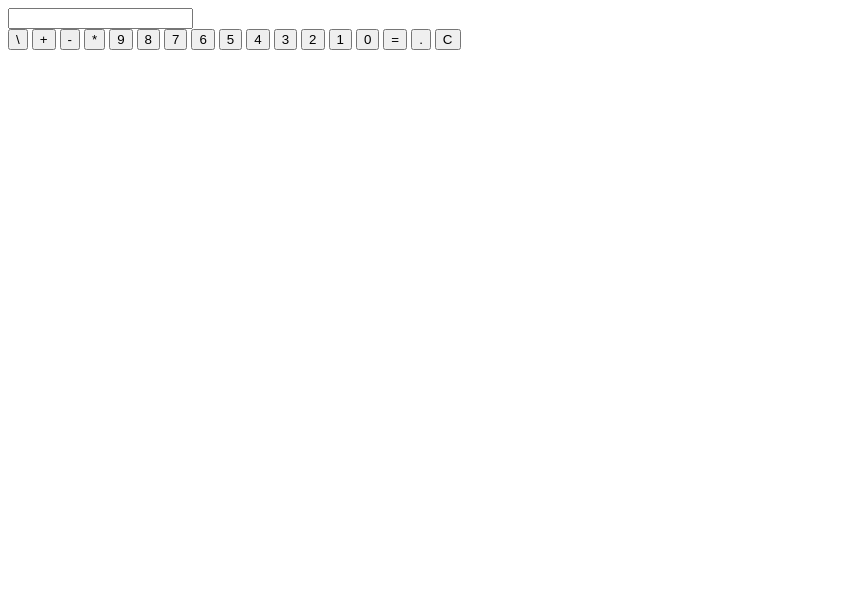
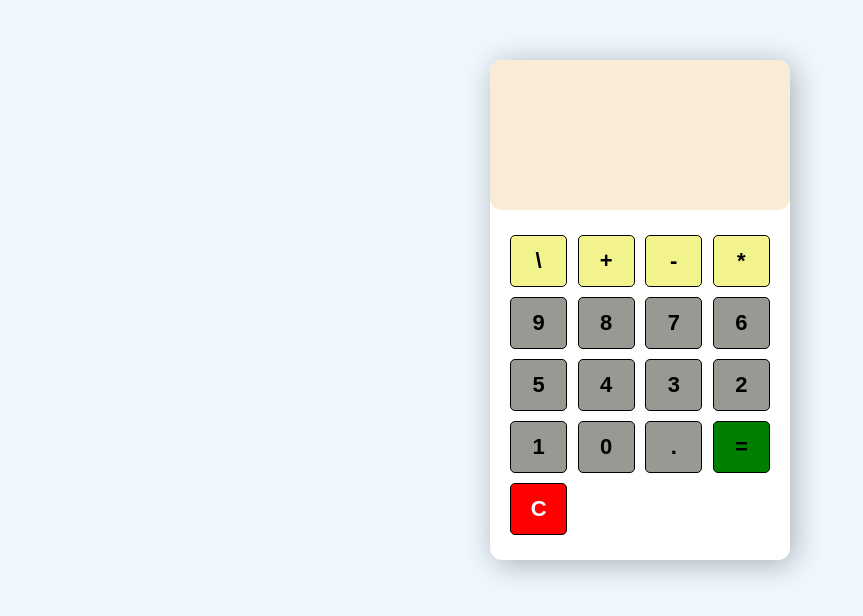
Before and after one commit to kundangupt/Calculator--App, a plain HTML site: page index.Html in a window 1280 px wide. Shown: the whole page, without its empty margins (0-863 px from the left). Drawn offline with Linux system fonts and the light colour scheme.

Commit message:
javascript: updated

```diff
--- a/Calculator.js
+++ b/Calculator.js
@@ -0,0 +1,16 @@
+(function(){
+        let  Screen = document.querySelector('.screen');
+        let  buttons = document.querySelectorAll('.btn');
+        let  Equal = document.querySelector('.btn-equal');
+        let  Clear = document.querySelector('btn-clear');
+
+
+    buttons.forEach(function (button) {
+        button.addEventListener('click', function(e){
+            let value = e.target.dataset.num;
+             Screen.Value += value;
+    });
+
+});
+
+})();
--- a/Styles.css
+++ b/Styles.css
@@ -1,7 +1,7 @@
 *{
     margin :0;
-    padding : 0 ;
     box-sizing: border-box;
+    padding: auto;
 }
 
 body{
@@ -10,12 +10,67 @@ body{
     display: flex;
     justify-content: center;
     align-items:  center;
+    margin-top: 60px;
+
 }
 
 .Calculator {
    width: 300px;
    height: 500px;
    box-shadow: 4px 4px 30px  rgba(0,0,0, 0.3);
+   border-radius: 12px;
+   background-color: white;
+   overflow: hidden;
+}
 
+form input{
+    width: 100%;
+    height: 150px;
+    border: none;
+    border-radius: 12px;
+    font-size: 2rem;
+    padding: 1rem;
+    color:rgb(13, 14, 14);
+    background-color: antiquewhite;
+    text-align: right;
+    /* pointer-events:none; */
+}
+button {
+    flex : 0 0 22%;
+    margin: 5px 0px;
+    border:1px solid black;
+    width: 60px;
+    height: 52px;
+    font-size: 22px;
+    font-weight: 600;
+    border-radius: 5px;
+    cursor: pointer;
 
 }
+
+.buttons{
+    display:flex;
+    flex-wrap: wrap;
+    justify-content: space-between;
+    padding: 20px;
+}
+
+.btn-yellow {
+    background-color:rgb(243, 243, 142);
+    color: black;
+}
+
+.btn-grey{
+    background-color:rgb(153, 153, 148);
+    color:black;
+}
+
+.btn-equal{
+    background-color: green;
+    color:black;
+}
+
+.btn-clear{
+    background-color:red ;
+    color: aliceblue;
+}
--- a/index.Html
+++ b/index.Html
@@ -6,44 +6,47 @@
     <meta http-equiv="X-UA-Compatible" content="IE=edge">
     <meta name="viewport" content="width=device-width, initial-scale=1.0">
     <title>Calculator</title>
-    <link ref="stylesheet"  href="Styles.css">
+    <link rel="Stylesheet"  href="Styles.css">
+
 </head>
 
 <body>
     <section class ="Calculator">
         <form>
-            <input type= "text"  class=" screen"/>
+            <input type="text" class="screen"/>
         </form>
-    </section>
-     <div button="button">
 
-        <button type="button" class = "btn-yellow"  data-num="\">\</button>
-        <button type="button" class = "btn- yellow" data-num ="+">+</button>
-        <button type="button" class = "btn-yellow"  data-num="\">-</button>
-        <button type="button" class = "btn- yellow" data-num ="*">*</button>
+     <div class="buttons">
+
+        <button type="button" class = "btn  btn-yellow"   data-num="\">\</button>
+        <button type="button" class = "btn  btn-yellow"   data-num ="+">+</button>
+        <button type="button" class = "btn  btn-yellow"   data-num="-">-</button>
+        <button type="button" class = "btn  btn-yellow"   data-num ="*">*</button>
 
 
 
-        <button type="button" class = "btn-grey" data-num="\">9</button>
-        <button type="button" class = "btn-grey" data-num ="+">8</button>
-        <button type="button" class = "btn-grey" data-num="\">7</button>
-        <button type="button" class = "btn-grey" data-num ="*">6</button>
-        <button type="button" class = "btn-grey" data-num="\">5</button>
-        <button type="button" class = "btn-grey" data-num ="+">4</button>
-        <button type="button" class = "btn-grey" data-num="\">3</button>
-        <button type="button" class = "btn-grey" data-num ="*">2</button>
-        <button type="button" class = "btn-grey" data-num="\">1</button>
-        <button type="button" class = "btn-grey" data-num ="+">0</button>
-        <button type="button" class = "btn-grey" data-num="=">=</button>
+        <button type="button" class = "btn  btn-grey"   data-num="9">9</button>
+        <button type="button" class = "btn  btn-grey"   data-num ="8">8</button>
+        <button type="button" class = "btn  btn-grey"   data-num="7">7</button>
+        <button type="button" class = "btn  btn-grey"   data-num ="6">6</button>
+        <button type="button" class = "btn  btn-grey"   data-num="5">5</button>
+        <button type="button" class = "btn  btn-grey"   data-num ="4">4</button>
+        <button type="button" class = "btn  btn-grey"   data-num="3">3</button>
+        <button type="button" class = "btn  btn-grey"   data-num ="2">2</button>
+        <button type="button" class = "btn  btn-grey"   data-num="1">1</button>
+        <button type="button" class = "btn  btn-grey"   data-num ="0">0</button>
+        <button type="button" class = "btn  btn-grey"   data-num=".">.</button>
 
 
-        <button type="button" class = "btn-grey">.</button>
-        <button type="button" class = "btn-grey">C</button>
+        <button type="button" class = " btn  btn-equal">=</button>
+        <button type="button" class = " btn  btn-clear">C</button>
 
 
     </div>
+    </section>
 
 
+    <script src="Calculator.js"></script>
     </body>
 
 </html>
```
